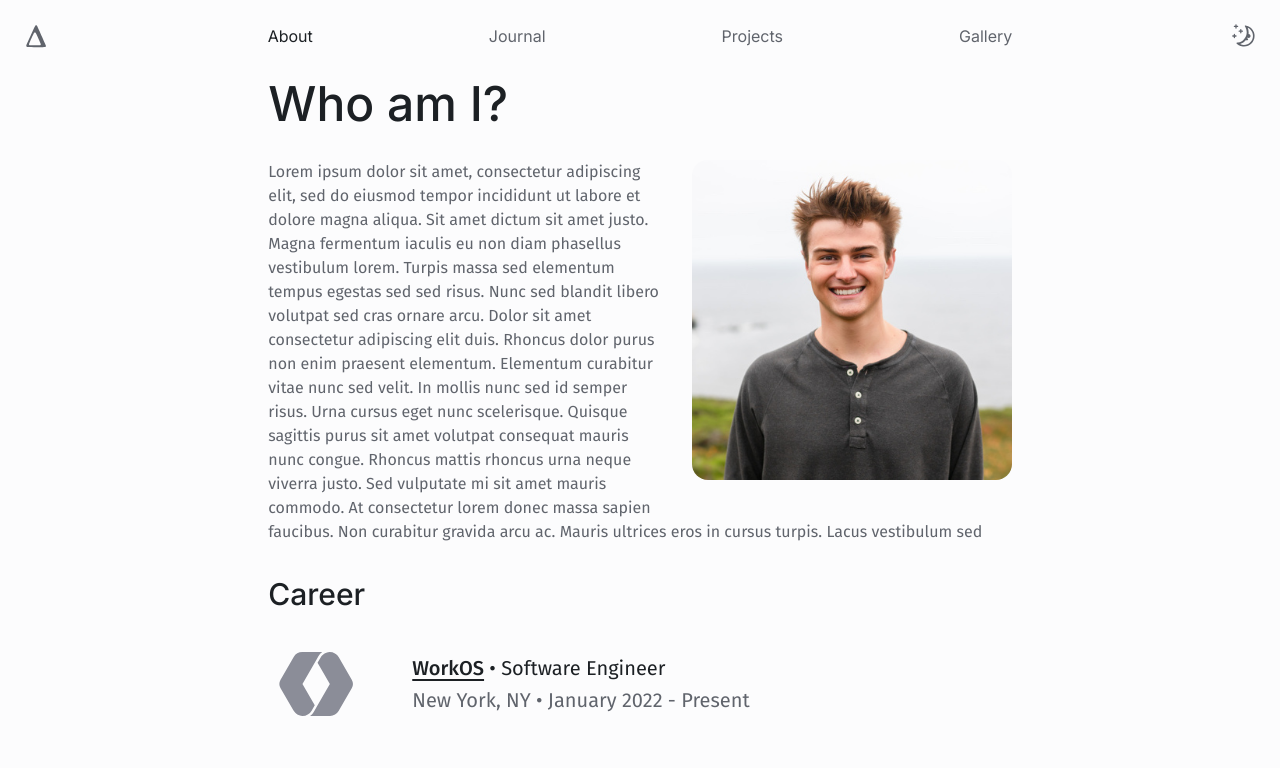
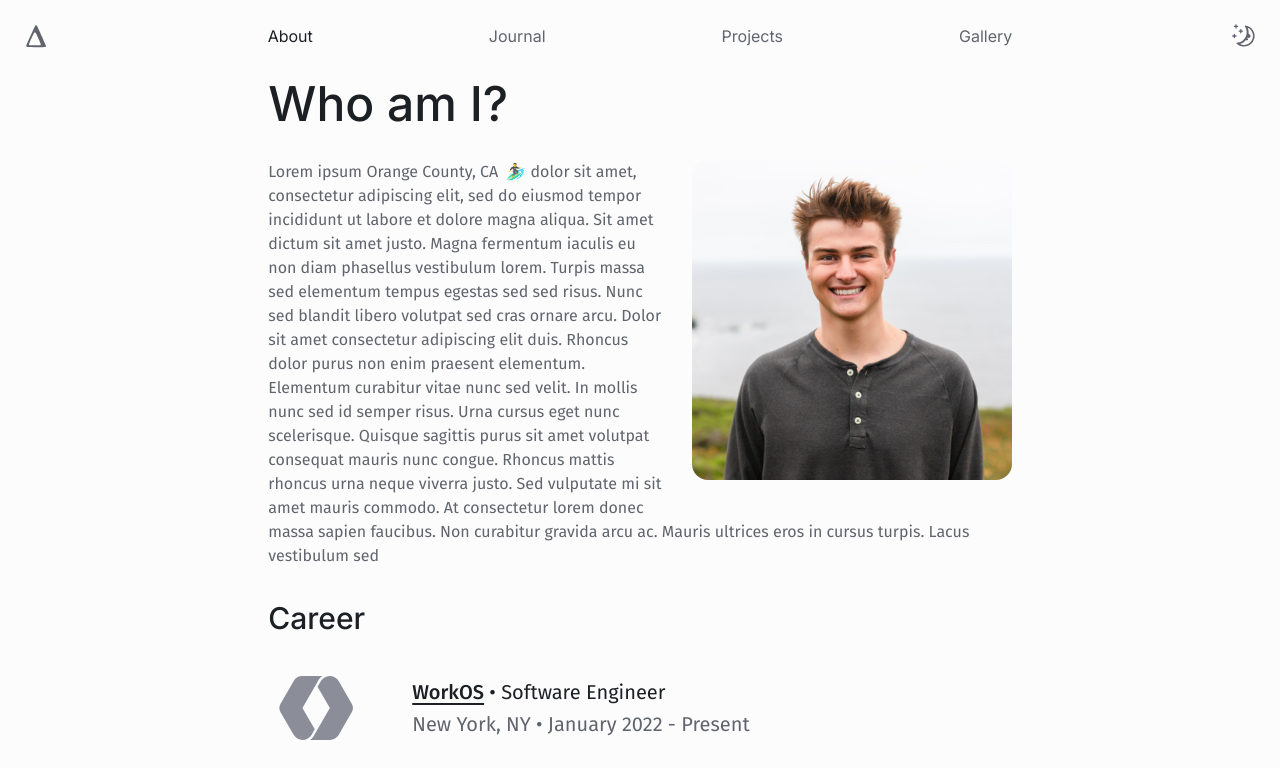
Before and after one commit to danerwilliams/danewilliams.com, a Next.js app: page /about in a window 1280 px wide. Shown: the top 768 px of the page. Built offline with nearby package versions, Linux system fonts and the light colour scheme.

Commit message:
prototype

```diff
--- /dev/null
+++ b/components/previous-cities.tsx
@@ -0,0 +1,43 @@
+import { FC, useState } from 'react';
+
+const locations = [
+  { emoji: '🏄‍♂️', city: 'Orange County, CA' },
+  { emoji: '🌲', city: 'Seattle, WA' },
+  { emoji: '🍺', city: 'South Bend, IN' },
+  { emoji: '🌈', city: 'Bay Area, CA' },
+  { emoji: '🌮', city: 'San Diego, CA' },
+];
+
+interface PreviousCitiesProps {}
+
+export const PreviousCities: FC<Readonly<PreviousCitiesProps>> = () => {
+  const [currentCityIndex, setCurrentCityIndex] = useState(0);
+
+  const rotateCity = () => {
+    var idx = Math.floor(Math.random() * (locations.length - 1));
+    if (idx >= currentCityIndex) idx++;
+    console.log({ idx });
+    setCurrentCityIndex(idx);
+  };
+
+  return (
+    <span
+      className="inline-flex justify-center w-40"
+      onClick={() => {
+        rotateCity();
+      }}
+    >
+      {locations.map((location, index) => {
+        return (
+          <span
+            className={`${index === currentCityIndex ? '' : 'hidden'}`}
+            key={location.city}
+          >
+            <span>{location.city}</span>
+            <span className="ml-2">{location.emoji}</span>
+          </span>
+        );
+      })}
+    </span>
+  );
+};
--- a/pages/about.tsx
+++ b/pages/about.tsx
@@ -6,6 +6,7 @@ import { SymetraIcon } from '../components/icons/symetra-icon';
 import { WorkosIcon } from '../components/icons/workos-icon';
 import { Page } from '../components/page';
 import { PageHeader } from '../components/page-header';
+import { PreviousCities } from '../components/previous-cities';
 import { ResumeItem, ResumeItemProps } from '../components/resume-item';
 import { SectionHeader } from '../components/section-header';
 
@@ -63,19 +64,20 @@ const About: NextPage = () => {
             className="float-right rounded-2xl mb-6 ml-6 w-48 md:w-72 lg:w-80"
           />
           <p>
-            Lorem ipsum dolor sit amet, consectetur adipiscing elit, sed do
-            eiusmod tempor incididunt ut labore et dolore magna aliqua. Sit amet
-            dictum sit amet justo. Magna fermentum iaculis eu non diam phasellus
-            vestibulum lorem. Turpis massa sed elementum tempus egestas sed sed
-            risus. Nunc sed blandit libero volutpat sed cras ornare arcu. Dolor
-            sit amet consectetur adipiscing elit duis. Rhoncus dolor purus non
-            enim praesent elementum. Elementum curabitur vitae nunc sed velit.
-            In mollis nunc sed id semper risus. Urna cursus eget nunc
-            scelerisque. Quisque sagittis purus sit amet volutpat consequat
-            mauris nunc congue. Rhoncus mattis rhoncus urna neque viverra justo.
-            Sed vulputate mi sit amet mauris commodo. At consectetur lorem donec
-            massa sapien faucibus. Non curabitur gravida arcu ac. Mauris
-            ultrices eros in cursus turpis. Lacus vestibulum sed
+            Lorem ipsum <PreviousCities /> dolor sit amet, consectetur
+            adipiscing elit, sed do eiusmod tempor incididunt ut labore et
+            dolore magna aliqua. Sit amet dictum sit amet justo. Magna fermentum
+            iaculis eu non diam phasellus vestibulum lorem. Turpis massa sed
+            elementum tempus egestas sed sed risus. Nunc sed blandit libero
+            volutpat sed cras ornare arcu. Dolor sit amet consectetur adipiscing
+            elit duis. Rhoncus dolor purus non enim praesent elementum.
+            Elementum curabitur vitae nunc sed velit. In mollis nunc sed id
+            semper risus. Urna cursus eget nunc scelerisque. Quisque sagittis
+            purus sit amet volutpat consequat mauris nunc congue. Rhoncus mattis
+            rhoncus urna neque viverra justo. Sed vulputate mi sit amet mauris
+            commodo. At consectetur lorem donec massa sapien faucibus. Non
+            curabitur gravida arcu ac. Mauris ultrices eros in cursus turpis.
+            Lacus vestibulum sed
           </p>
         </div>
       </div>
```
